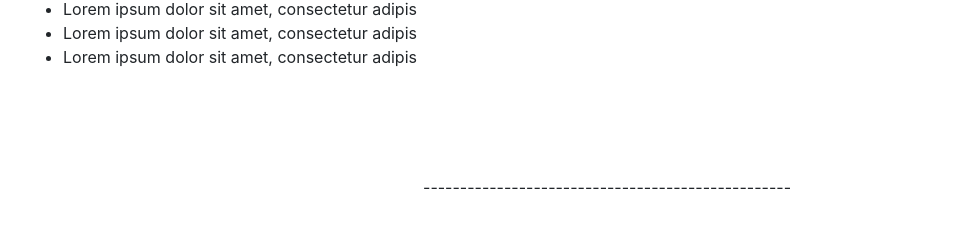
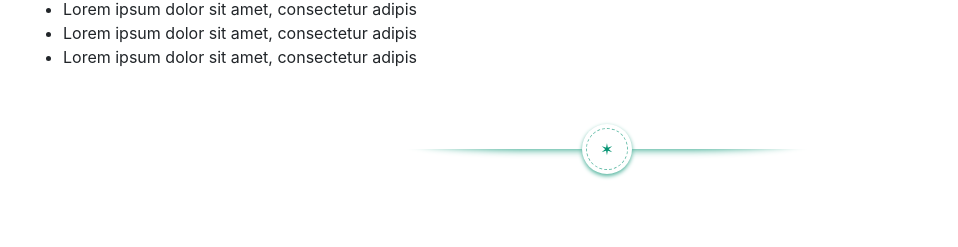
Before and after one commit to NatachaVergara/pablo, a React (Create React App) app: page /videos in a window 1280 px wide. Shown: the part 917-1164 px from the top of the page, without its empty margins (33-991 px from the left). Built offline with nearby package versions, Linux system fonts and the light colour scheme.

Commit message:
agregue un divider al videoCard

```diff
--- a/src/Components/VideoCard/VideoCard.js
+++ b/src/Components/VideoCard/VideoCard.js
@@ -26,8 +26,9 @@ const VideoCard = ({ styles, name, mp4, ogg, title, subTitle, texto, ul }) => {
                     {ul.map(li => <li> {li} </li>)}
                 </ul>
             </div>
-            <div className={`${styles.divider}`}>
-                <span>--------------------------------------------------</span>
+            <div className={styles.astrodivider}>
+                <div className={styles.astrodividermask}></div>
+                <span><i>&#10038;</i></span>
             </div>
 
         </>
--- a/src/pages/Videos/Videos.module.scss
+++ b/src/pages/Videos/Videos.module.scss
@@ -59,9 +59,54 @@
 }
 
 
-.divider {
-    margin-top: 90px;
-    height: 1px;
+.astrodivider {
+    margin: 64px auto;
+    width: 400px;
+    max-width: 100%;
+    position: relative;
+
+    .astrodividermask {
+        overflow: hidden;
+        height: 20px;
+
+        &::after {
+            content: '';
+            display: block;
+            margin: -25px auto 0;
+            width: 100%;
+            height: 25px;
+            border-radius: 125px / 12px;
+            box-shadow: 0 0 8px #049372;
+        }
+
+    }
 
 
+    span {
+        width: 50px;
+        height: 50px;
+        position: absolute;
+        bottom: 100%;
+        margin-bottom: -25px;
+        left: 50%;
+        margin-left: -25px;
+        border-radius: 100%;
+        box-shadow: 0 2px 4px #4fb39c;
+        background: #fff;
+
+        i {
+            position: absolute;
+            top: 4px;
+            bottom: 4px;
+            left: 4px;
+            right: 4px;
+            border-radius: 100%;
+            border: 1px dashed #68beaa;
+            text-align: center;
+            line-height: 40px;
+            font-style: normal;
+            color: #049372;
+        }
+    }
+
 }
```
